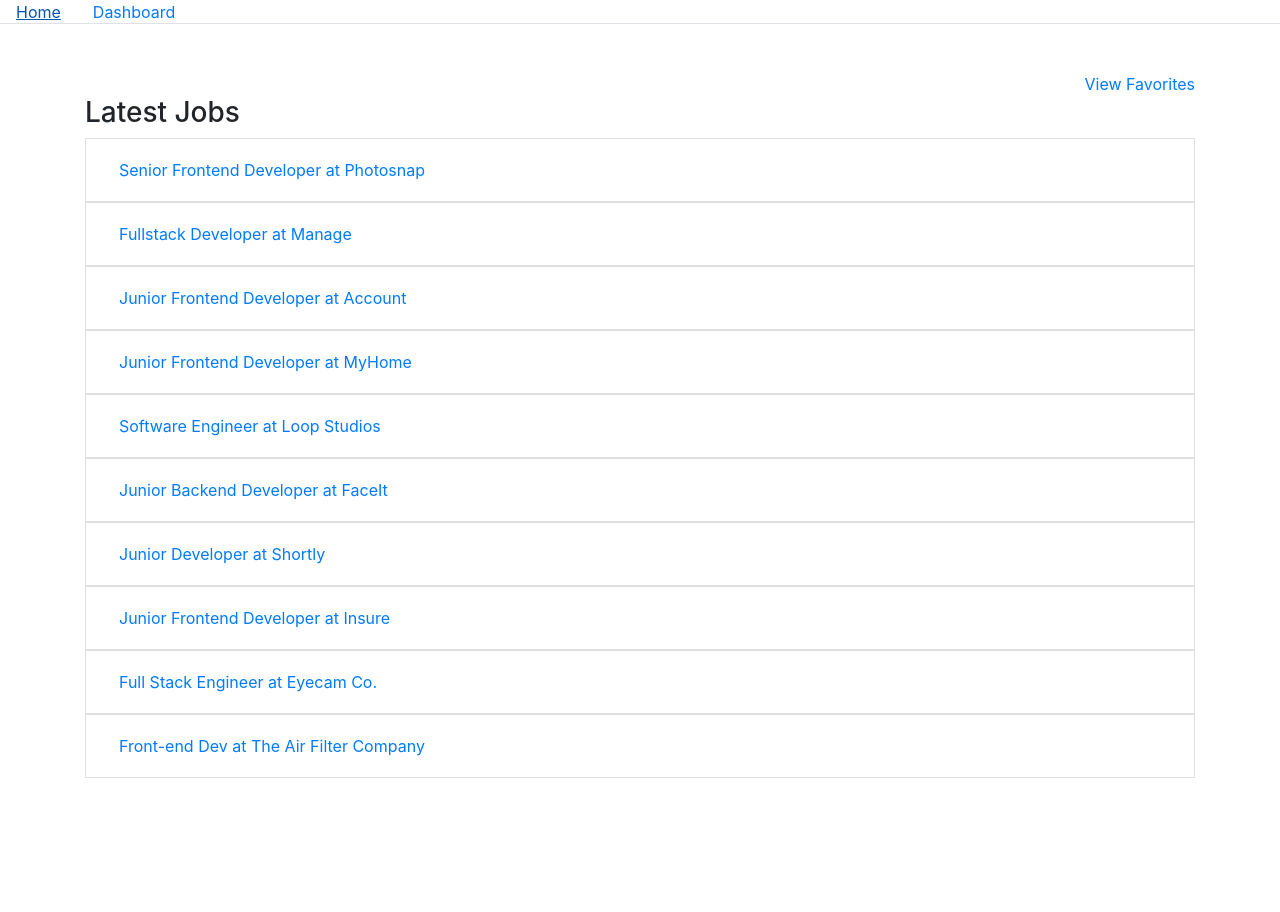
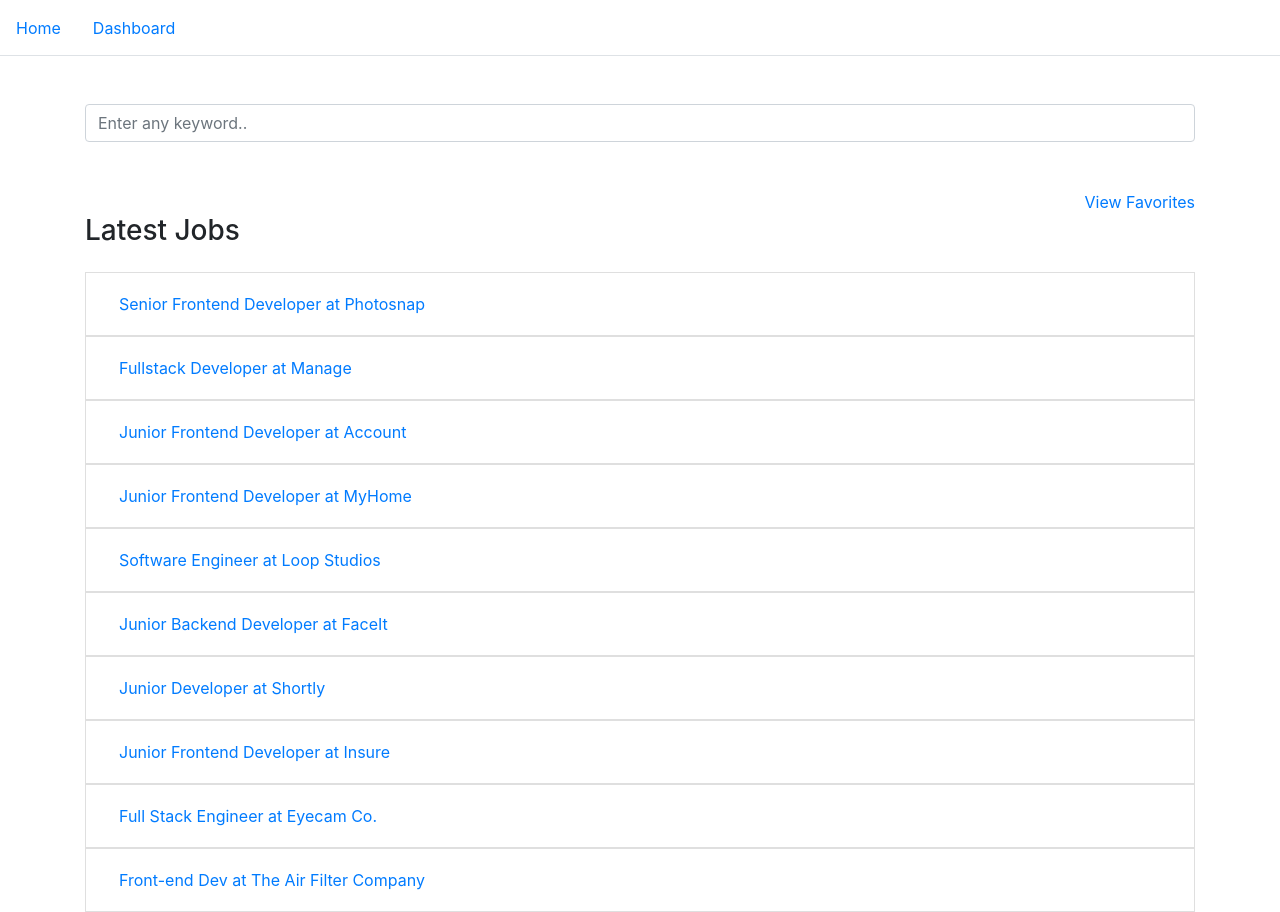
Before and after one commit to osinenkova/sae-pp-webapplication--frontend, a React (Create React App) app: page /dashboard in a window 1280 px wide. Before the commit the page ends 826 px from the top, so only its background shows below. Built offline with nearby package versions, Linux system fonts and the light colour scheme.

Commit message:
1) edited home filtering options w/ flex, 2) fixed favotires to render results based on added ids, 3) added filtering option in dashboard (text).

```diff
--- a/src/App.js
+++ b/src/App.js
@@ -49,7 +49,7 @@ export default class App extends Component {
       <div className="App">
         <Router>
           <div>
-              <Nav tabs>
+              <Nav tabs className="py-3">
                   <NavItem>
                    <Link to="/" className="p-3"> Home </Link>
                   </NavItem>
@@ -60,10 +60,10 @@ export default class App extends Component {
 
               <Switch>
                 <Route path="/dashboard">
-                  <Dashboard favorites={this.state.favorites} jobs={this.state.jobs} addFavorite={this.addFavorite} />
+                  <Dashboard favorites={this.state.favorites} jobs={filteredSearch} addFavorite={this.addFavorite} handleSearchFieldChange={this.handleSearchFieldChange} />
                 </Route>
                 <Route exact path="/">
-                  <Home handleSearchFieldChange={this.handleSearchFieldChange} />
+                  <Home />
                 </Route>
                 <Route path="/favorites">
                   <Favorites favorites={this.state.favorites} jobs={this.state.jobs} />
--- /dev/null
+++ b/src/Components/Filter.js
@@ -0,0 +1,18 @@
+// LIBRARIES
+import React from 'react';
+import { Form, InputGroup, Input } from 'reactstrap';
+
+export default function Filter(props) {
+    return (
+        <div className="container mt-5">
+            <Form>
+            <InputGroup>
+                <Input placeholder='Enter any keyword..'
+                    className="mb-5"
+                    onChange={props.handleSearchFieldChange}
+                />
+            </InputGroup>
+            </Form>
+        </div>
+    )
+}
--- a/src/Components/List.js
+++ b/src/Components/List.js
@@ -34,11 +34,11 @@ export default function List (props) {
                 />
         })
     return (
-        <div className='container my-5'>
+        <div className='container'>
             <div className="d-flex justify-content-end">
             <Link to="/favorites"> View Favorites </Link>
             </div>
-            <h3>Latest Jobs</h3>
+            <h3 className="mb-4">Latest Jobs</h3>
             <div className='row'>
                 <div className='col-md'>
                     <ListGroup id="listgroup">
--- a/src/Components/Pages/Dashboard.js
+++ b/src/Components/Pages/Dashboard.js
@@ -2,10 +2,12 @@ import React, { Component } from 'react'
 import data from '../../Data/data.json'
 // components
 import List from '../List'
+import Filter from '../Filter'
 
 export default function Dashboard (props) {
   return (
       <div>
+          <Filter handleSearchFieldChange={props.handleSearchFieldChange} />
           <List
           jobs={props.jobs}
           favorites={props.favorites}
--- a/src/Components/Pages/Favorites.js
+++ b/src/Components/Pages/Favorites.js
@@ -6,10 +6,12 @@ import Job from '../Job'
 
 
 export default function Favorites(props) {
-    let favorites = props.favorites.map(favorite => {
-        // TODO: render a job list based on favorite.id, job.id === favorite.id
-        let idArr = props.jobs.map(job => job.id);
-        console.log(idArr)
+    // defined favorites id array >>>
+
+    const filtered = props.jobs.filter((job) => props.favorites.includes(job.id))
+
+    let favorites = filtered.map(favorite => {
+        console.log(favorite)
     return <Job
             id={favorite.id}
             key={favorite.id}
@@ -28,7 +30,7 @@ export default function Favorites(props) {
             tools={favorite.tools}
 
             favorites={props.favorites}
-            addFavorite={props.addFavorite}
+            addFavorite={props.addFavorite} // props.addFavorite is not a function
             />
     })
     return (
@@ -37,7 +39,7 @@ export default function Favorites(props) {
             <div className='row'>
                 <div className='col-md'>
                     <ListGroup id="listgroup">
-                    {favorites.length ? favorites : <p>Empty</p>}
+                    {favorites.length ? favorites : <p className="text-muted">The list is empty</p>}
                     </ListGroup>
                 </div>
             </div>
--- a/src/Components/Pages/Home.js
+++ b/src/Components/Pages/Home.js
@@ -11,8 +11,8 @@ import {
 export default function Home(props) {
     return (
         <div className="container mt-5">
-            <h1> Chose a field: </h1>
-            <div>
+            <h1> Choose a keyword: </h1>
+            <div className="d-flex justify-content-between mt-5">
                 <Link to="/dashboard"> Senior </Link>
                 <Link to="/dashboard"> Front-end </Link>
                 <Link to="/dashboard"> Fullstack </Link>
```
